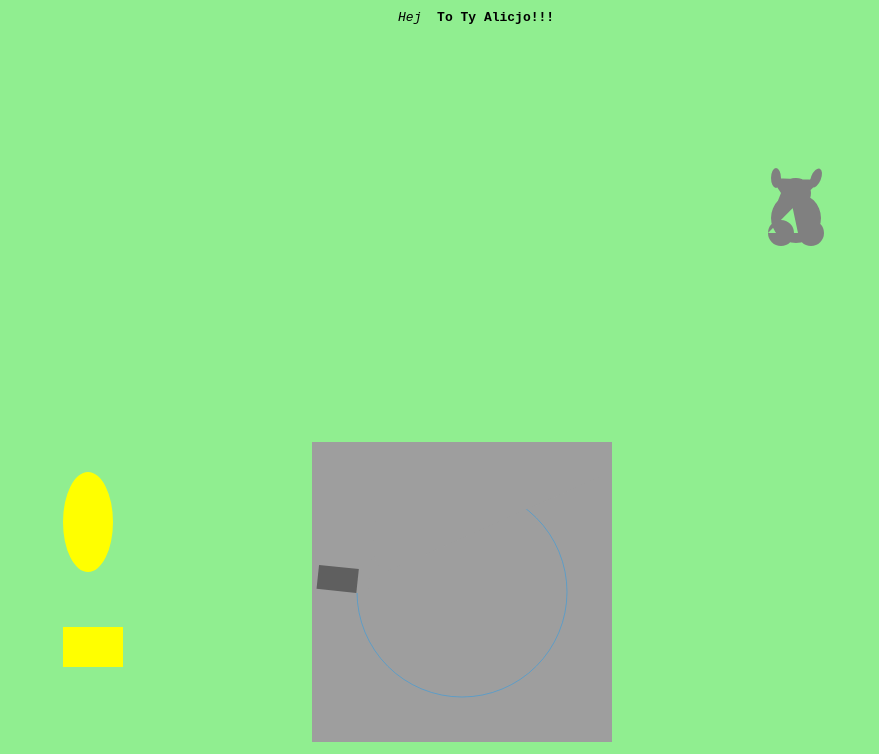
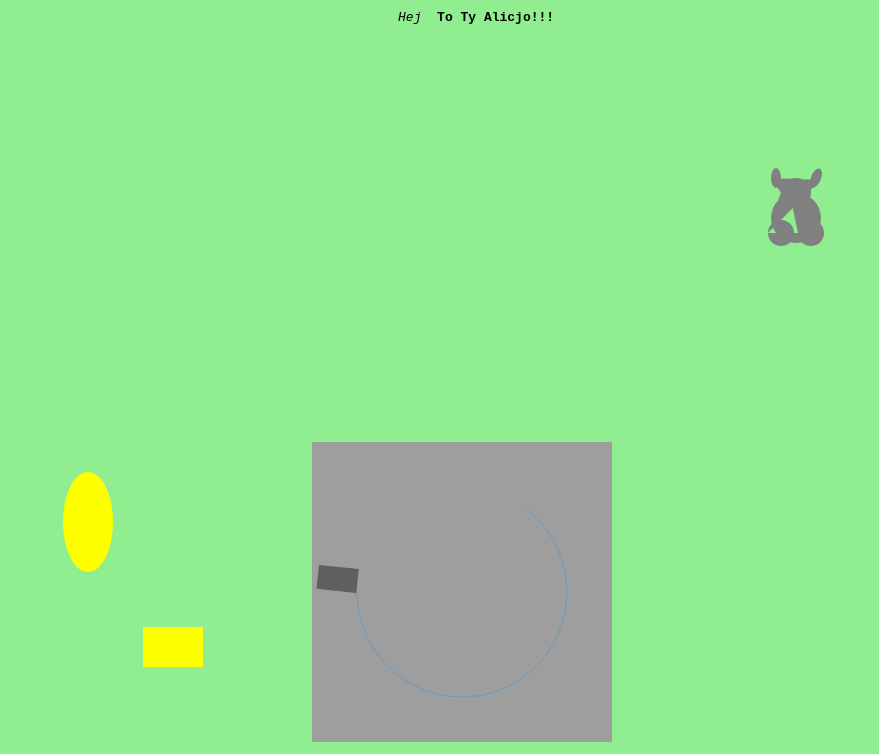
Before and after one commit to tdm9000/tdm9000.github.io, a plain HTML site: page index.html in a window 1280 px wide. Shown: the part 663-1417 px from the top of the page, without its empty margins (0-879 px from the left). Drawn offline with Linux system fonts and the light colour scheme.

Commit message:
Update index.html

```diff
--- a/index.html
+++ b/index.html
@@ -382,12 +382,10 @@ ctx.clearRect(0, 0, 600, 600);
       ctx.translate(xxx, yyy);
        ctx.beginPath();
       ctx.ellipse(80, 80, 25, 25, Math.PI / 1, 0, 2 * Math.PI);
-    ctx.fillRect(135, 105, 60, 40); // Shadow
+    ctx.fillRect(55, 105, 60, 40); // Shadow
 
         ctx.fill();
-ctx.lineWidth=1;
-ctx.strokeStyle="coral";
-ctx.stroke();
+
             ctx.restore();
         };
         window.setInterval(rysuje3, 1500);
@@ -396,7 +394,7 @@ ctx.stroke();
         ctx.clearRect(0, 0, 600, 600);
            ctx.beginPath();
         ctx.ellipse(80, 80, 25, 50, Math.PI / 1, 0, 2 * Math.PI);
-         ctx.fillRect(55, 185, 60, 40); // Shadow
+         ctx.fillRect(135, 185, 60, 40); // Shadow
         ctx.fill();
 
 
```
